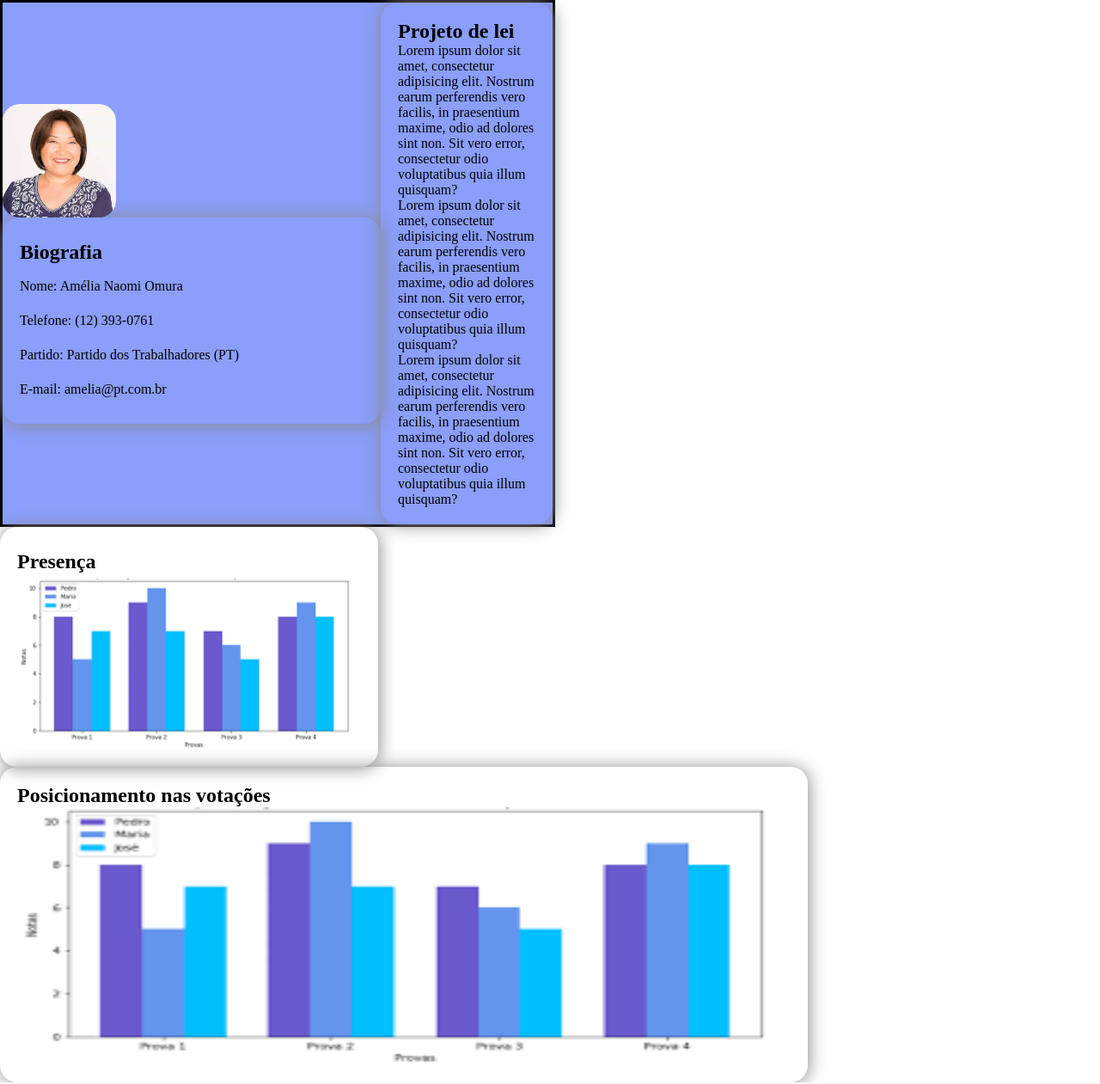
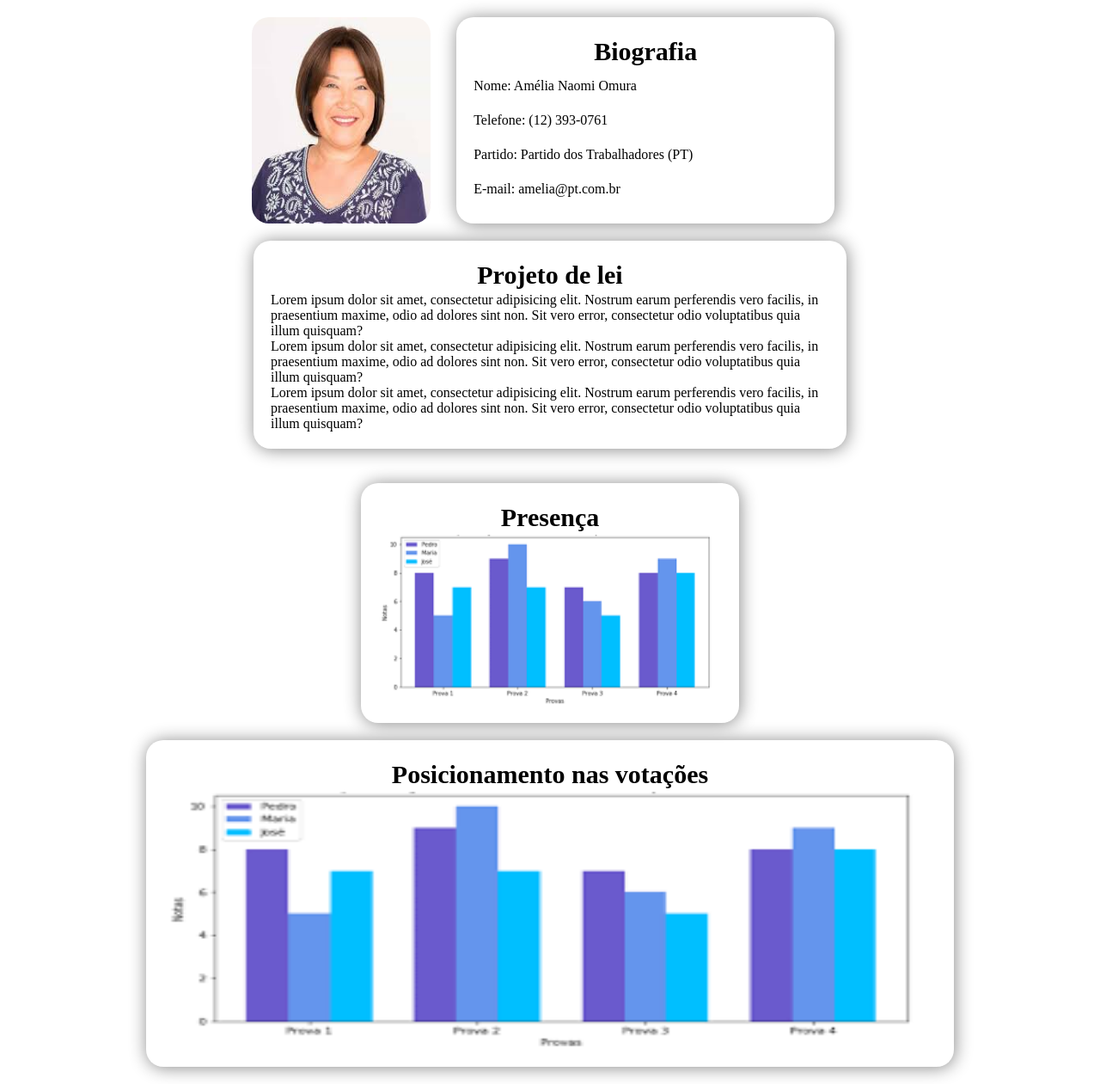
Before and after one commit to matheuskarnas/API-1, a Flask app: page /information.html in a window 1280 px wide. Shown: the whole page at 86% size. Run offline with Flask 3, Linux system fonts and the light colour scheme.

Commit message:
feat css update

```diff
--- a/src/app/front/static/css/information.css
+++ b/src/app/front/static/css/information.css
@@ -1,123 +1,46 @@
-
-
 *{
     margin: 0;
-	padding: 0;
-	border: 0;
-    vertical-align:baseline;
-}
+    padding: 0;
+ }
 
-main {
-    background-color: white;
-    display: flex;
-    flex-direction: column;
-
-    row-gap: 10px;
-    column-gap: 30px;
-}
-
-.perfil {
-    background-color: rgb(138, 158, 250);
-    display: flex;
-    flex-direction: row;
-    align-items: center;
-    align-content: center;
-    justify-content: space-around;
-}
-
-.lado {
-    display: flex;
-    flex-direction: row;
-    justify-content: space-around;
-    align-items: center;
-    row-gap: 10px;
-    column-gap: 30px;
-    margin-top: 5%;
-    margin-inline: 2%;
+.flex-container {
+  display: flex;
+  flex-wrap: wrap;
+  background-color: white;
 }
 
 .biografia {
-    background-color: rgb(138, 158, 250);
     display: flex;
-    align-items: center;
-    max-width: 50vw;
-    border: solid;
-    color: black;
-}
-
-.biografiatxt {
-    display: flex;
-    flex-direction: column;
-    justify-content: center;
-    align-items: center;
-}
-
-.biografia > img{
-    display: flex;
-    flex-direction: row;
-    align-items: center;
+    flex-wrap: wrap;
+    width: 100%;
+    margin: 20px;
+    gap: 20px;
     justify-content: center;
 }
 
-.projetoslei {
-    background-color: rgb(138, 158, 250);
+.blocoFoto{
     display: flex;
-    align-items: center;
-    max-width: 50vw;
-    height: 30vh;
-    border: solid;
-    color: black;
+    gap: 30px;
 }
 
-.projetosleitxt {
+.grafico {
     display: flex;
-    flex-direction: column;
-    align-items: center;
+    flex-wrap: wrap;
+    flex-direction: row;
+    width: 100%;
+    margin: 20px;
+    gap: 20px;
     justify-content: center;
-    padding-inline: 2%;
 }
 
-.centralizarFoto{
-    display: flex;
-    justify-content: space-between;
-    align-items: center;
-    img{
-        border-radius: 10%;
-        height: auto;
+@media (max-width: 1000px){/*Trata responsividade. Tem que configurar*/
+    .grafico{
+        flex-direction: column;
     }
 }
 
-.linha1 div{
-    border: 1px solid blue;
-
+h1{
+    text-align: center;
+    font-size: 30px;
+    line-height: 40px;
 }
-
-.linha2 {
-    background-color: rgb(138, 158, 250);
-    border: 1px solid rgb(5, 3, 3);
-    padding: 0px;
-    display: grid; /*Define a modo de exibição como grid*/
-    grid-template-columns: 200px 40% 40%;/*Define quantidade e comportamento das colunas*/
-    grid-template-rows: 300px;/*Altura das linha*/
-    gap: 25px;/*Adiciona espaçamento entre as celulas do grid*/
-}
-
-.linha3 {
-    background-color: rgb(138, 158, 250);
-    border: 1px solid rgb(5, 3, 3);
-    padding: 0px;
-    display: grid; /*Define a modo de exibição como grid*/
-    grid-template-columns: 200px 40% 40%;/*Define quantidade e comportamento das colunas*/
-    grid-template-rows: 300px;/*Altura das linha*/
-    gap: 25px;/*Adiciona espaçamento entre as celulas do grid*/
-}
-
-.linha4 {
-    background-color: rgb(138, 158, 250);
-    border: 1px solid rgb(5, 3, 3);
-    padding: 0px;
-    display: grid; /*Define a modo de exibição como grid*/
-    grid-template-columns: 200px 40% 40%;/*Define quantidade e comportamento das colunas*/
-    grid-template-rows: 300px;/*Altura das linha*/
-    gap: 25px;/*Adiciona espaçamento entre as celulas do grid*/
-}
```
